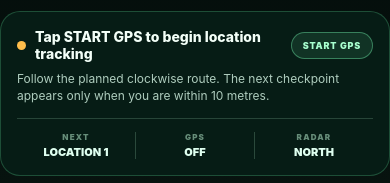
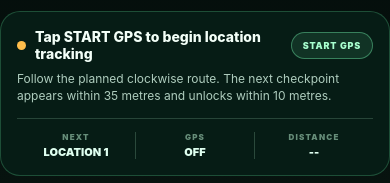
Before and after one commit to mymundial/christmas-tracker, a React Native app: screen / in a window 390 px wide. Shown: the part 658-841 px from the top of the page. Built offline with nearby package versions, Linux system fonts and the light colour scheme.

Commit message:
Add files via upload

```diff
--- a/App.tsx
+++ b/App.tsx
@@ -808,7 +808,7 @@ export default function App() {
           <Text style={styles.instructionText}>
             {complete
               ? "Circuit complete. Reset the route to run another demo."
-              : "Follow the planned clockwise route. The next checkpoint appears only when you are within 10 metres."}
+              : `Follow the planned clockwise route. The next checkpoint appears within ${REVEAL_RADIUS_METRES} metres and unlocks within ${UNLOCK_RADIUS_METRES} metres.`}
           </Text>
           <View style={styles.metricsRow}>
             <View style={styles.metric}>
@@ -824,9 +824,9 @@ export default function App() {
             </View>
             <View style={styles.metricDivider} />
             <View style={styles.metric}>
-              <Text style={styles.metricLabel}>RADAR</Text>
+              <Text style={styles.metricLabel}>DISTANCE</Text>
               <Text style={styles.metricValue}>
-                {heading === null ? "NORTH" : "HEADING"}
+                {distance === null ? "--" : `${Math.round(distance)} M`}
               </Text>
             </View>
           </View>
--- a/src/constants/checkpoints.ts
+++ b/src/constants/checkpoints.ts
@@ -45,7 +45,7 @@ export const CHECKPOINTS: Checkpoint[] = [
 ];
 
 // Product rules. Keep these in one place so on-site tuning is quick.
-export const REVEAL_RADIUS_METRES = 10;
+export const REVEAL_RADIUS_METRES = 35;
 export const UNLOCK_RADIUS_METRES = 10;
 export const DWELL_TIME_MS = 2_000;
 export const MAX_ACCEPTABLE_ACCURACY_METRES = 30;
```
Also changed, not shown: package.json (+3 -4 lines), 1 other file (tests, documents, lock files or other folders).
